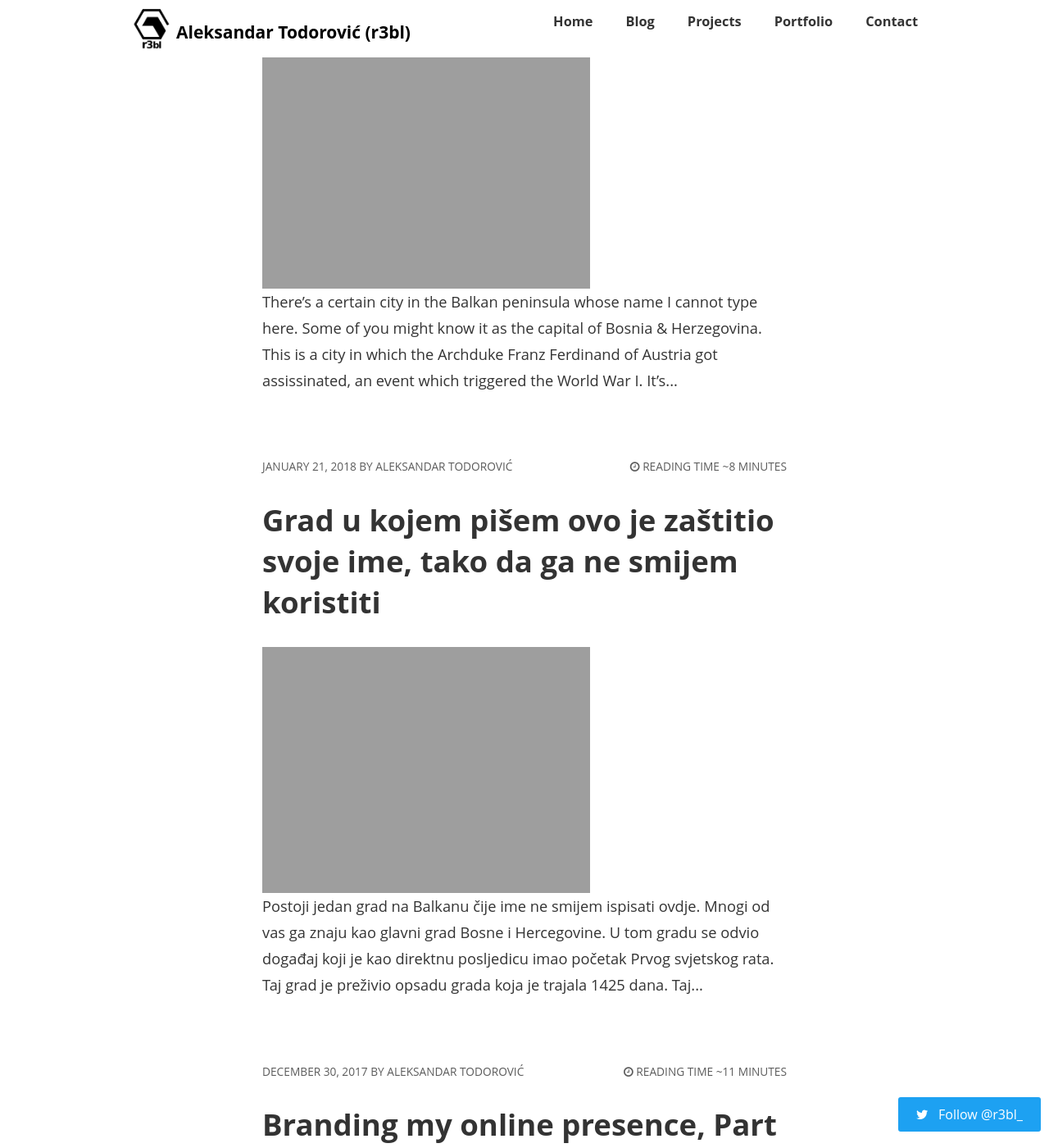
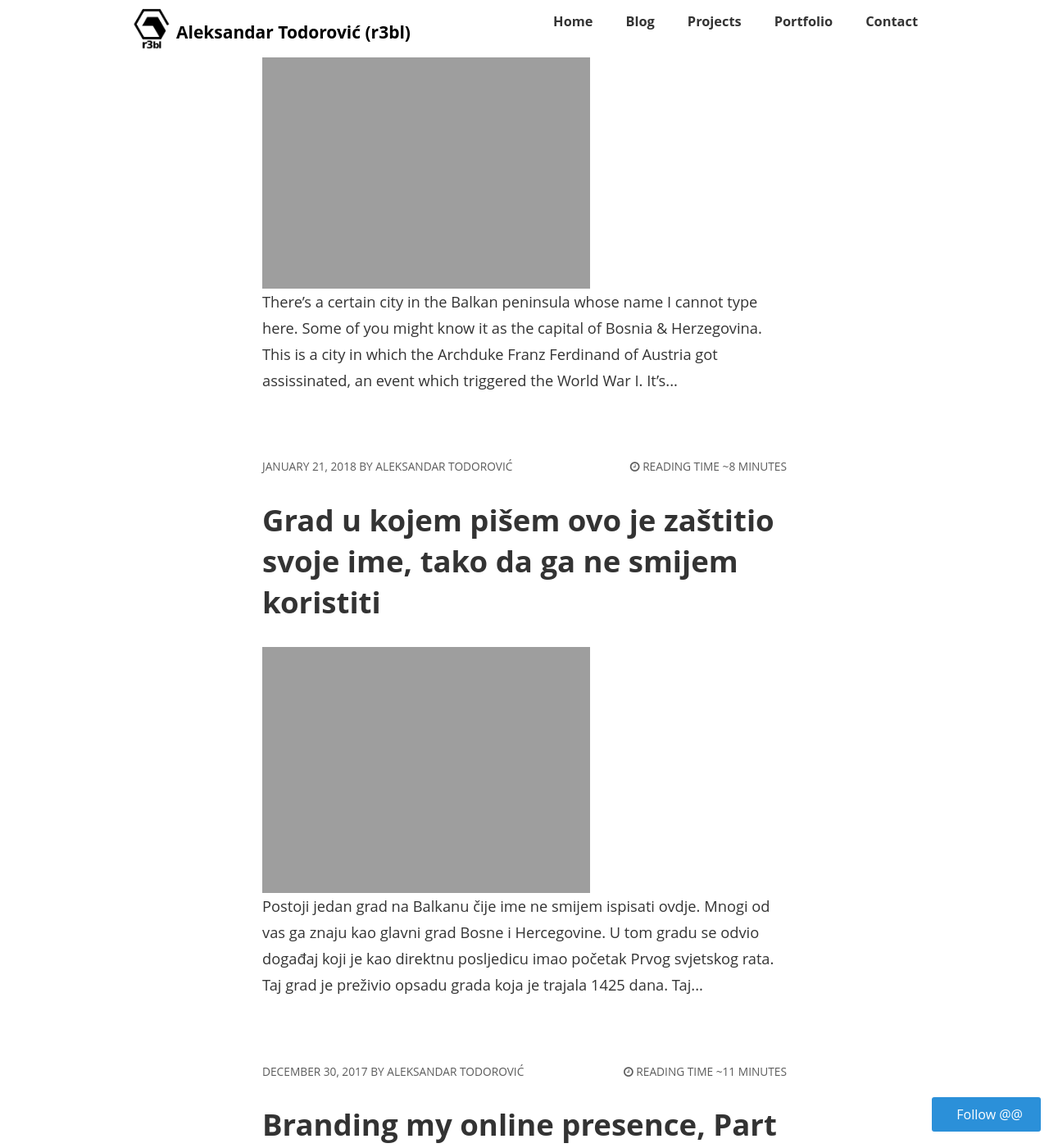
Before and after one commit to menghanhui/r3bl.blog, a Jekyll site: the page built from index.html, in a window 1280 px wide and 1400 px high, scrolled down 578 px. Shown: the whole window at 82% size. Built offline with Jekyll 4.4.1, drawn with Linux system fonts in a browser that asks for light colours; the list of posts is cut into pages by our own code.

Commit message:
Twitter to Mastodon

```diff
--- a/_includes/header.html
+++ b/_includes/header.html
@@ -60,5 +60,5 @@
 </nav>
 
 {% if site.owner.twitter %}
-  <a href="https://twitter.com/{{site.owner.twitter}}" class="btn button-twitter button-twitter-twitter" data-show-count="false" data-size="large"><i class="fa fa-twitter"></i> <span>&nbsp Follow @{{site.owner.twitter}}</span></a>
+  <a href="https://twitter.com/{{site.owner.twitter}}" class="btn button-twitter button-mastodon" data-show-count="false" data-size="large"><i class="fab fa-mastodon"></i> <span>&nbsp Follow @{{ site.owner.mastodon.account }}@{{ site.owner.mastodon.instance }}</span></a>
 {% endif %}
--- a/_sass/_page.scss
+++ b/_sass/_page.scss
@@ -731,10 +731,10 @@
 	}
 }
 
-.button-twitter.button-twitter-twitter {
-	background-color: #1DA1F2;
+.button-twitter.button-mastodon {
+	background-color: #2b90d9;
 	color: $white;
-	border-color: #1DA1F2;
+	border-color: #2b90d9;
 	&:visited {
 		color: $white;
 	}
```
